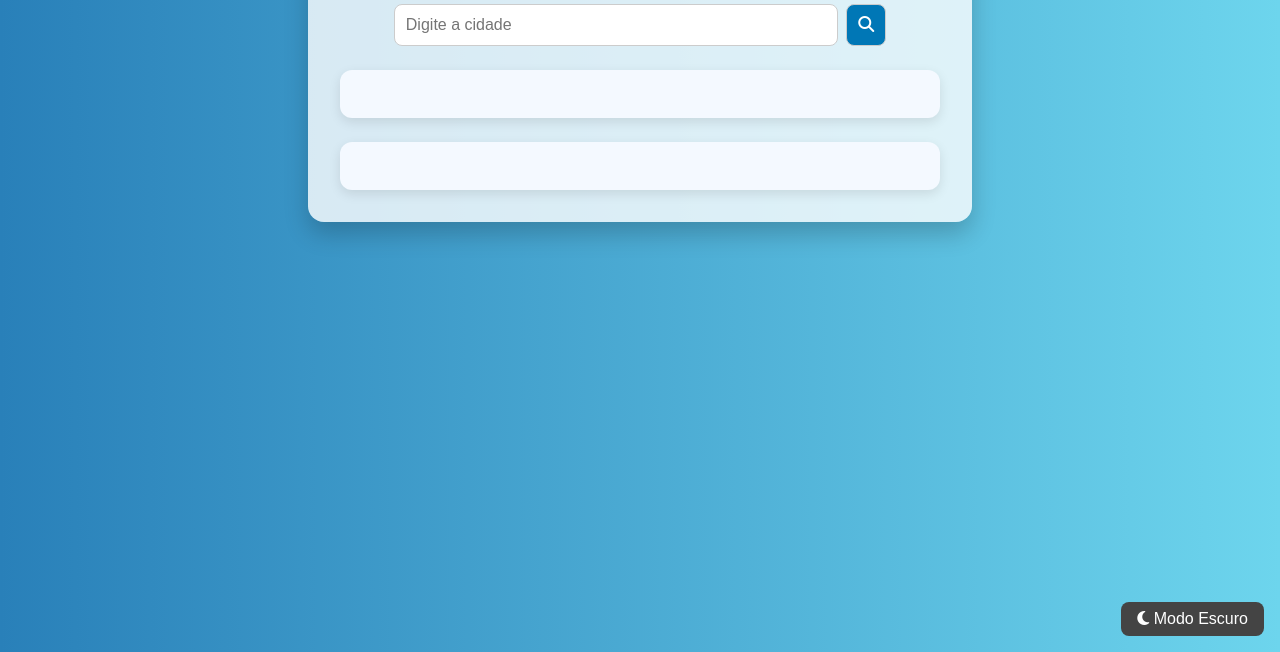
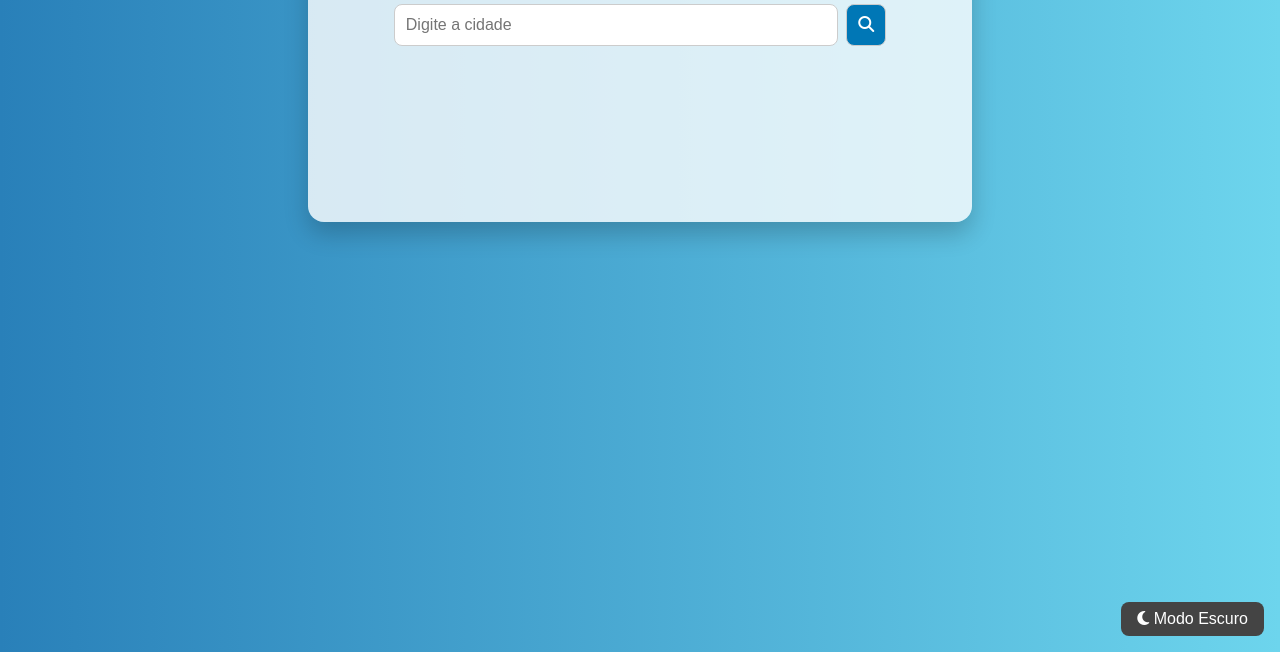
Before and after one commit to juhmartins-04/clima, a plain HTML site: page index.html in a window 1280 px wide. Shown: the part 148-800 px from the top of the page. Drawn offline with Linux system fonts and the light colour scheme; some icons are missing.

Commit message:
correção css

```diff
--- a/style.css
+++ b/style.css
@@ -67,11 +67,9 @@ button:hover {
 
 .weather-result, .forecast-result {
   margin-top: 1.5rem;
-  background-color: #f4f9ff;
   padding: 1.5rem;
   border-radius: 12px;
   text-align: center;
-  box-shadow: 0 4px 12px rgba(0, 0, 0, 0.1);
 }
 
 body.dark-mode .weather-result,
```
